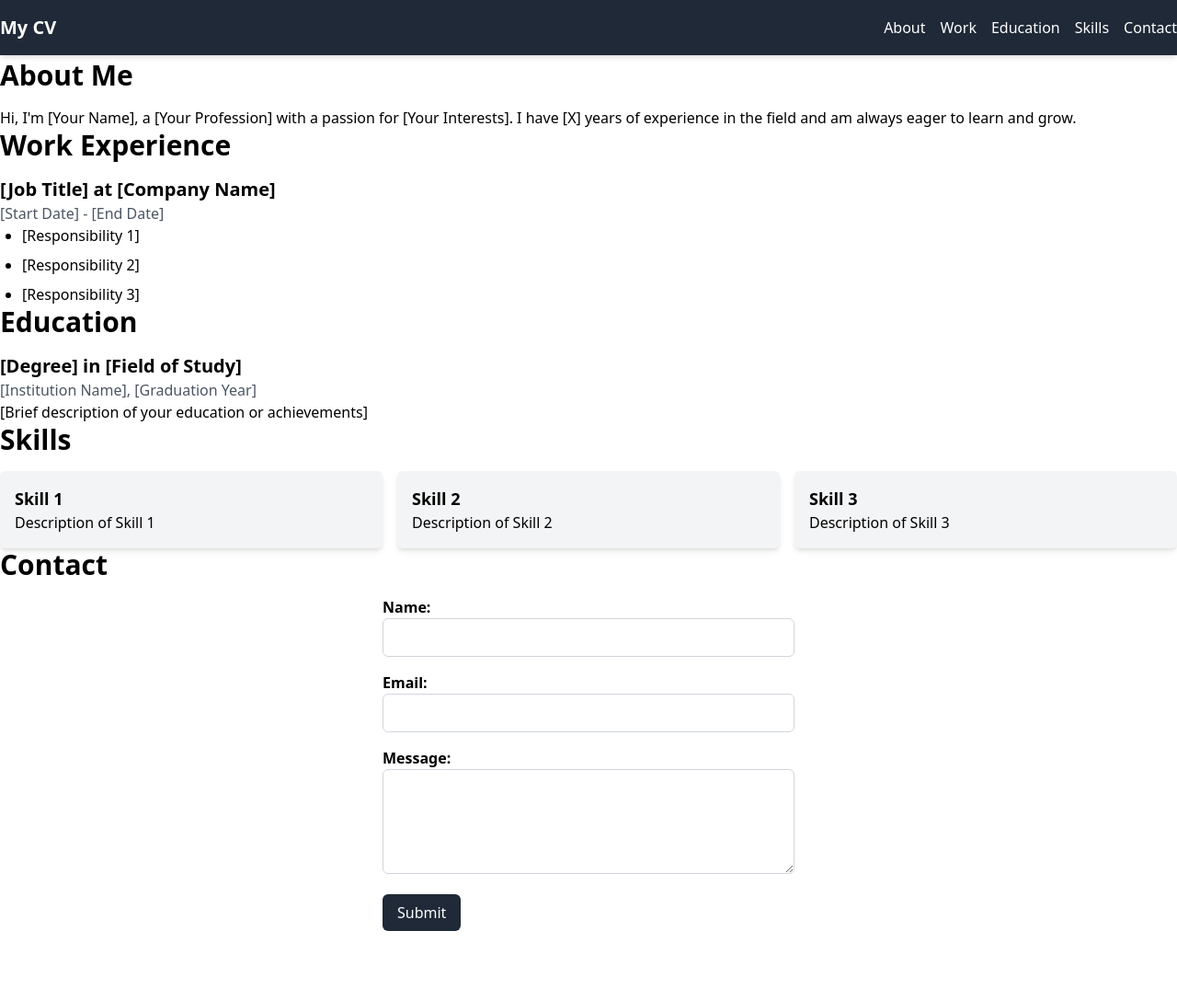
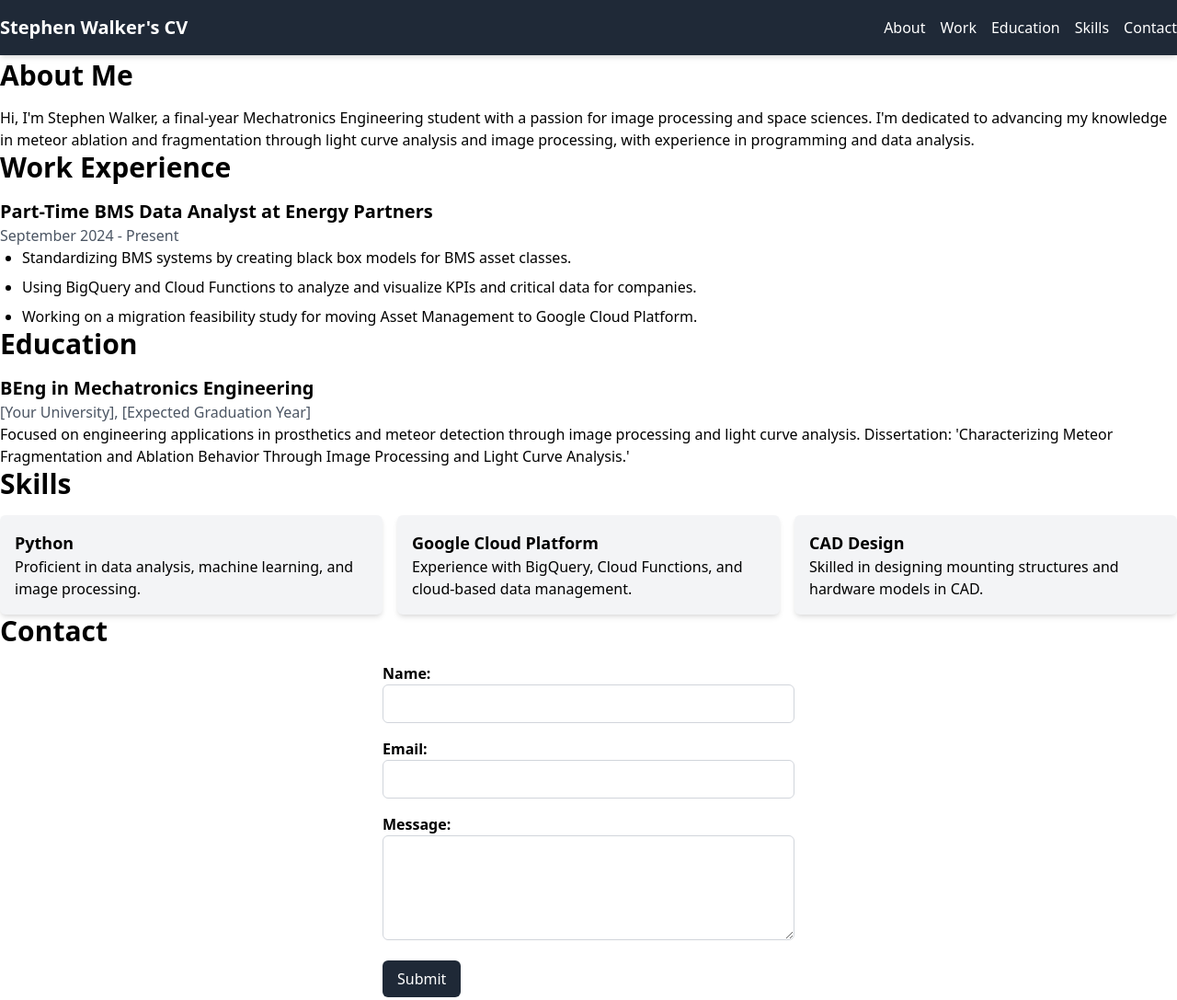
Before and after one commit to StephenWalker-eng/cv-website, a plain HTML site: page index.html in a window 1280 px wide. Shown: the top 1087 px of the page at 92% size. Drawn offline with nearby package versions, Linux system fonts and the light colour scheme.

Commit message:
index.html

```diff
--- a/index.html
+++ b/index.html
@@ -3,7 +3,7 @@
 <head>
   <meta charset="UTF-8">
   <meta name="viewport" content="width=device-width, initial-scale=1.0">
-  <title>My Interactive CV</title>
+  <title>Stephen Walker - Interactive CV</title>
   <link href="https://cdn.jsdelivr.net/npm/tailwindcss@2.2.16/dist/tailwind.min.css" rel="stylesheet">
   <style>
     /* Add your custom CSS styles here */
@@ -15,7 +15,7 @@
 <body>
   <header class="bg-gray-800 text-white py-4 fixed w-full z-10 shadow-md">
     <nav class="container mx-auto flex justify-between items-center">
-      <div class="text-xl font-bold">My CV</div>
+      <div class="text-xl font-bold">Stephen Walker's CV</div>
       <ul class="flex space-x-4">
         <li><a href="#about" class="hover:text-gray-400">About</a></li>
         <li><a href="#work" class="hover:text-gray-400">Work</a></li>
@@ -29,19 +29,19 @@
   <main class="container mx-auto py-16">
     <section id="about" class="section">
       <h2 class="text-3xl font-bold mb-4">About Me</h2>
-      <p>Hi, I'm [Your Name], a [Your Profession] with a passion for [Your Interests]. I have [X] years of experience in the field and am always eager to learn and grow.</p>
+      <p>Hi, I'm Stephen Walker, a final-year Mechatronics Engineering student with a passion for image processing and space sciences. I'm dedicated to advancing my knowledge in meteor ablation and fragmentation through light curve analysis and image processing, with experience in programming and data analysis.</p>
     </section>
 
     <section id="work" class="section">
       <h2 class="text-3xl font-bold mb-4">Work Experience</h2>
       <div class="space-y-8">
         <div>
-          <h3 class="text-xl font-bold">[Job Title] at [Company Name]</h3>
-          <p class="text-gray-600">[Start Date] - [End Date]</p>
+          <h3 class="text-xl font-bold">Part-Time BMS Data Analyst at Energy Partners</h3>
+          <p class="text-gray-600">September 2024 - Present</p>
           <ul class="list-disc pl-6 space-y-2">
-            <li>[Responsibility 1]</li>
-            <li>[Responsibility 2]</li>
-            <li>[Responsibility 3]</li>
+            <li>Standardizing BMS systems by creating black box models for BMS asset classes.</li>
+            <li>Using BigQuery and Cloud Functions to analyze and visualize KPIs and critical data for companies.</li>
+            <li>Working on a migration feasibility study for moving Asset Management to Google Cloud Platform.</li>
           </ul>
         </div>
         <!-- Add more work experience sections as needed -->
@@ -52,11 +52,10 @@
       <h2 class="text-3xl font-bold mb-4">Education</h2>
       <div class="space-y-8">
         <div>
-          <h3 class="text-xl font-bold">[Degree] in [Field of Study]</h3>
-          <p class="text-gray-600">[Institution Name], [Graduation Year]</p>
-          <p>[Brief description of your education or achievements]</p>
+          <h3 class="text-xl font-bold">BEng in Mechatronics Engineering</h3>
+          <p class="text-gray-600">[Your University], [Expected Graduation Year]</p>
+          <p>Focused on engineering applications in prosthetics and meteor detection through image processing and light curve analysis. Dissertation: 'Characterizing Meteor Fragmentation and Ablation Behavior Through Image Processing and Light Curve Analysis.'</p>
         </div>
-        <!-- Add more education sections as needed -->
       </div>
     </section>
 
@@ -64,16 +63,16 @@
       <h2 class="text-3xl font-bold mb-4">Skills</h2>
       <div class="grid grid-cols-2 md:grid-cols-3 gap-4">
         <div class="bg-gray-100 p-4 rounded-md shadow-md hover:bg-gray-200 transition-colors duration-300">
-          <h3 class="text-lg font-bold">Skill 1</h3>
-          <p>Description of Skill 1</p>
+          <h3 class="text-lg font-bold">Python</h3>
+          <p>Proficient in data analysis, machine learning, and image processing.</p>
         </div>
         <div class="bg-gray-100 p-4 rounded-md shadow-md hover:bg-gray-200 transition-colors duration-300">
-          <h3 class="text-lg font-bold">Skill 2</h3>
-          <p>Description of Skill 2</p>
+          <h3 class="text-lg font-bold">Google Cloud Platform</h3>
+          <p>Experience with BigQuery, Cloud Functions, and cloud-based data management.</p>
         </div>
         <div class="bg-gray-100 p-4 rounded-md shadow-md hover:bg-gray-200 transition-colors duration-300">
-          <h3 class="text-lg font-bold">Skill 3</h3>
-          <p>Description of Skill 3</p>
+          <h3 class="text-lg font-bold">CAD Design</h3>
+          <p>Skilled in designing mounting structures and hardware models in CAD.</p>
         </div>
         <!-- Add more skill sections as needed -->
       </div>
@@ -101,7 +100,7 @@
 
   <footer class="bg-gray-800 text-white py-4 mt-8">
     <div class="container mx-auto text-center">
-      &copy; [Year] [Your Name]. All rights reserved.
+      &copy; 2024 Stephen Walker. All rights reserved.
     </div>
   </footer>
 
```
